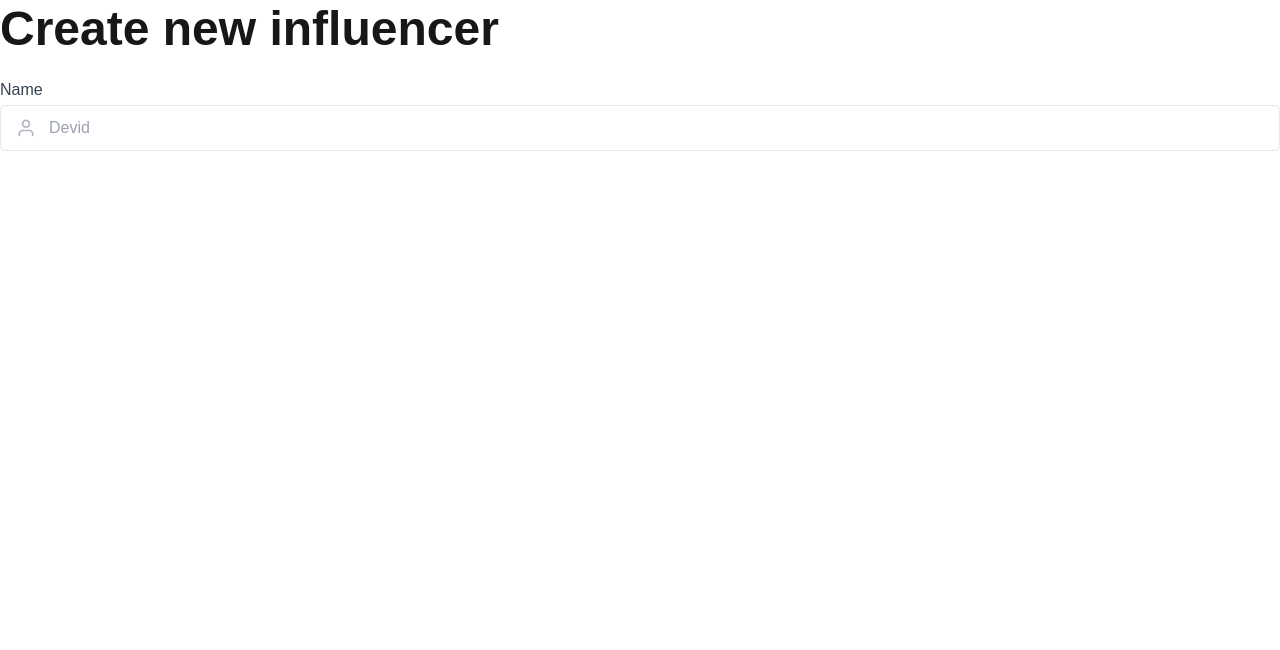
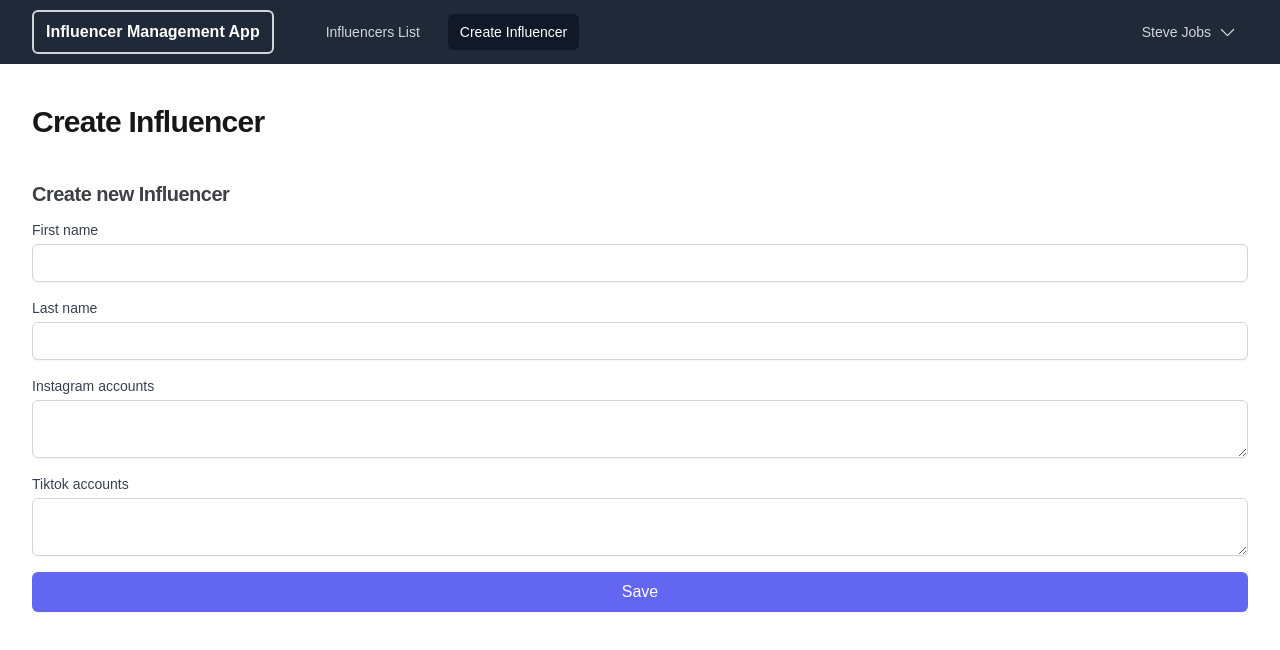
Before and after one commit to HasanaghaAzad/influencer-management-app, a Next.js app: page /create in a window 1280 px wide. Shown: the top 650 px of the page. Built offline with nearby package versions, Linux system fonts and the light colour scheme.

Commit message:
created first implementation of Create influencer page.

```diff
--- a/app/create/page.tsx
+++ b/app/create/page.tsx
@@ -1,12 +1,6 @@
-import NameInput from "@/components/ui/form/nameInput";
+import CreateInfluencer from "@/components/pages/influencers/createInfluencer";
+
 import React from "react";
 export default function Page() {
-  return (
-    <div className="wrapper">
-      <h1 className="mb-5 text-4xl font-bold !leading-[1.208] text-dark dark:text-white sm:text-[42px] lg:text-[40px] xl:text-5xl">Create new influencer</h1>
-      <form>
-        <NameInput />
-      </form>
-    </div>
-  );
+  return <CreateInfluencer />;
 }
--- a/app/layout.tsx
+++ b/app/layout.tsx
@@ -1,6 +1,7 @@
-import type { Metadata } from "next";
+import type {Metadata} from "next";
 import localFont from "next/font/local";
 import "./globals.css";
+import {Header} from "@/components/layouts/header";
 
 const geistSans = localFont({
   src: "./fonts/GeistVF.woff",
@@ -25,10 +26,13 @@ export default function RootLayout({
 }>) {
   return (
     <html lang="en">
-      <body
-        className={`${geistSans.variable} ${geistMono.variable} antialiased`}
-      >
-        {children}
+      <body className={`${geistSans.variable} ${geistMono.variable} antialiased`}>
+        <div className="min-h-full">
+          <Header />
+          <main>
+            <div className="mx-auto max-w-7xl px-4 sm:px-6 lg:px-8">{children}</div>
+          </main>
+        </div>
       </body>
     </html>
   );
--- a/app/page.tsx
+++ b/app/page.tsx
@@ -1,17 +1,7 @@
-import {Header} from "@/components/layouts/header";
 import InfluencersList from "@/components/pages/influencers/influencersList";
 
-export default function Home() {
+export default function Page() {
   return (
-    <>
-      <div className="min-h-full">
-        <Header pageTitle="Influencers List" />
-        <main>
-          <div className="mx-auto max-w-7xl px-4 sm:px-6 lg:px-8">
-            <InfluencersList/>
-          </div>
-        </main>
-      </div>
-    </>
+       <InfluencersList/>
   );
 }
--- a/components/layouts/header.tsx
+++ b/components/layouts/header.tsx
@@ -3,15 +3,14 @@ import MenuButton from "@/components/ui/menu/button";
 import DropdownButton from "@/components/ui/menu/dropdownButton";
 import Menu from "@/components/ui/menu/menu";
 import MobileMenu from "@/components/ui/menu/mobileMenu";
+import Link from "next/link";
+import {usePathname} from "next/navigation";
 
 const user = {
   name: "Steve Jobs",
   email: "jobs@example.com",
 };
-const navigation = [
-  {label: "Influencers List", href: "#", current: true},
-  {label: "Create Influencer", href: "#", current: false},
-];
+
 const userNavigation = [
   {label: "Your Influencers List", href: "#"},
   {label: "Sign out", href: "#"},
@@ -21,7 +20,14 @@ function classNames(...classes: string[]) {
   return classes.filter(Boolean).join(" ");
 }
 
-export function Header({pageTitle}: {pageTitle: string}) {
+export function Header() {
+  const pathname = usePathname();
+  const navigation = [
+    {label: "Influencers List", href: "/", current: pathname === "/"},
+    {label: "Create Influencer", href: "/create", current: pathname === "/create"},
+  ];
+
+  const activePageTitle = navigation.find((item) => item.current)?.label;
   return (
     <>
       <div className="bg-gray-800">
@@ -32,9 +38,9 @@ export function Header({pageTitle}: {pageTitle: string}) {
               <div className="hidden md:block">
                 <div className="ml-10 flex items-baseline space-x-4">
                   {navigation.map((item) => (
-                    <a key={item.label} href={item.href} aria-current={item.current ? "page" : undefined} className={classNames(item.current ? "bg-gray-900 text-white" : "text-gray-300 hover:bg-gray-700 hover:text-white", "rounded-md px-3 py-2 text-sm font-medium")}>
+                    <Link key={item.label} href={item.href} aria-current={item.current ? "page" : undefined} className={classNames(item.current ? "bg-gray-900 text-white" : "text-gray-300 hover:bg-gray-700 hover:text-white", "rounded-md px-3 py-2 text-sm font-medium")}>
                       {item.label}
-                    </a>
+                    </Link>
                   ))}
                 </div>
               </div>
@@ -90,7 +96,7 @@ export function Header({pageTitle}: {pageTitle: string}) {
 
       <header>
         <div className="mx-auto max-w-7xl px-4 my-4 py-6 sm:px-6 lg:px-8">
-          <h1 className="text-3xl font-bold tracking-tight">{pageTitle}</h1>
+          <h1 className="text-3xl font-bold tracking-tight">{activePageTitle}</h1>
         </div>
       </header>
     </>
--- a/components/pages/influencers/createInfluencer.tsx
+++ b/components/pages/influencers/createInfluencer.tsx
@@ -0,0 +1,27 @@
+import Input from "@/components/ui/form/input";
+import Textarea from "@/components/ui/form/textarea";
+import React from "react";
+
+const FormComponent = () => {
+  return (
+    <>
+      <h2 className="text-xl font-bold tracking-tight text-zinc-700 my-3">Create new Influencer</h2>
+
+      <form className="space-y-4 ">
+        <Input name="firstName" label={{labelText: "First name"}} required />
+
+        <Input name="lastName" label={{labelText: "Last name"}} required />
+
+        <Textarea name="instagram" label={{labelText: "Instagram accounts"}} required />
+
+        <Textarea name="tiktok" label={{labelText: "Tiktok accounts"}} required />
+
+        <button type="submit" className="w-full bg-indigo-500 hover:bg-indigo-600 text-white p-2 rounded-md shadow-sm focus:ring-2 focus:ring-indigo-500">
+          Save
+        </button>
+      </form>
+    </>
+  );
+};
+
+export default FormComponent;
--- /dev/null
+++ b/components/ui/form/input.tsx
@@ -0,0 +1,15 @@
+import React from "react";
+import {Label} from "../shared/types/formTypes";
+
+const Input = ({name, type = "text", label = {labelText: "Name", isVisible: true}, required = true}: {name: string; type?: string; label: Label; required: boolean}) => {
+  return (
+    <div>
+      <label htmlFor={name} className="block text-sm font-medium text-gray-700">
+        {label.labelText}
+      </label>
+      <input type={type} id={name} name={name} className="mt-1 p-2 block w-full border border-gray-300 rounded-md shadow-sm focus:ring-indigo-500 focus:border-indigo-500 sm:text-sm" required={required} />
+    </div>
+  );
+};
+
+export default Input;
--- /dev/null
+++ b/components/ui/form/textarea.tsx
@@ -0,0 +1,22 @@
+import React from 'react';
+import { Label } from '../shared/types/formTypes';
+
+const Textarea = ({ name, label = {labelText: "Name", isVisible: true}, required = true }: {
+  name: string,
+  label: Label,
+  required:boolean
+}) => {
+  return (
+    <div>
+      <label htmlFor={name} className="block text-sm font-medium text-gray-700">{label.labelText}</label>
+      <textarea
+        id={name}
+        name={name}
+        className="mt-1 p-2 block w-full border border-gray-300 rounded-md shadow-sm focus:ring-indigo-500 focus:border-indigo-500 sm:text-sm"
+        required={required}
+      ></textarea>
+    </div>
+  );
+};
+
+export default Textarea;
```
